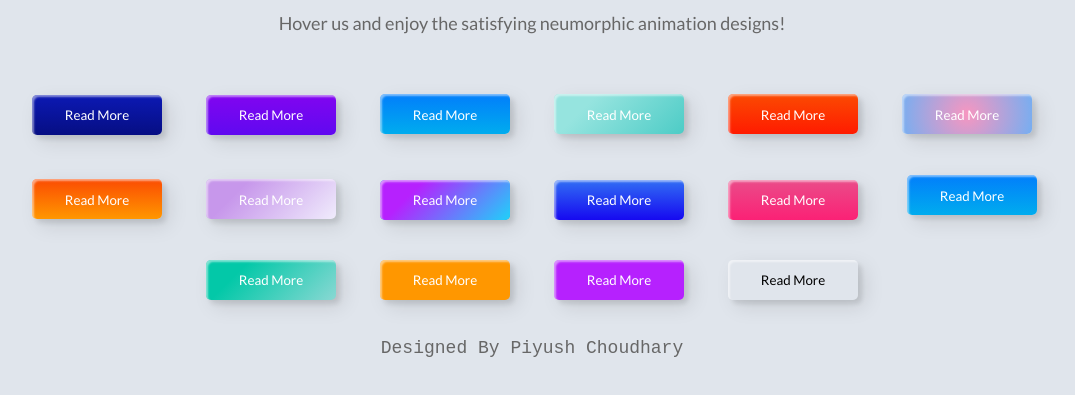
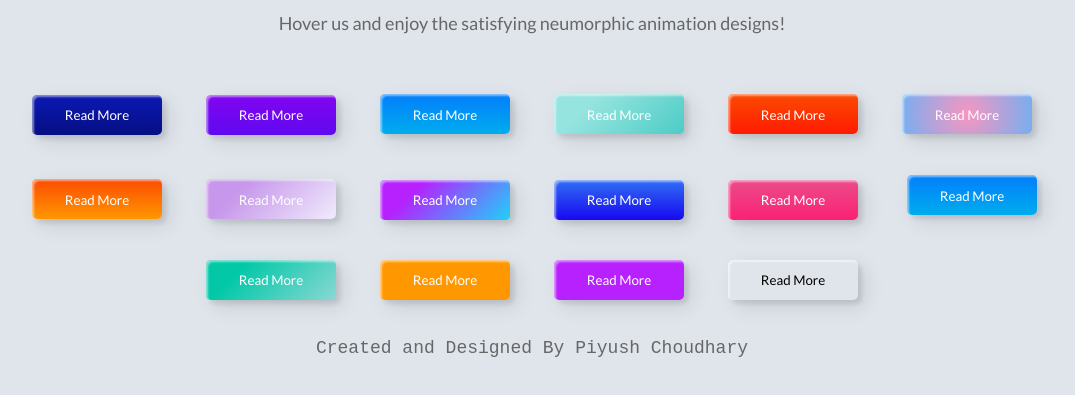
Before and after one commit to Piyush-Choudhary99/Animated-Buttons, a plain HTML site: page Index.html in a window 1280 px wide. Shown: the part 113-508 px from the top of the page, without its empty margins (108-1183 px from the left). Drawn offline with Linux system fonts and the light colour scheme.

Commit message:
Update Index.html

```diff
--- a/Index.html
+++ b/Index.html
@@ -31,7 +31,7 @@
        <button class="custom-btn btn-15">Read More</button>
        <button class="custom-btn btn-16">Read More</button>
        <p style="font-family: Andale Mono, monospace;">
-         Designed By Piyush Choudhary</p>
+         Created and Designed By Piyush Choudhary</p>
      </div>
 </body>
 </html>
```
